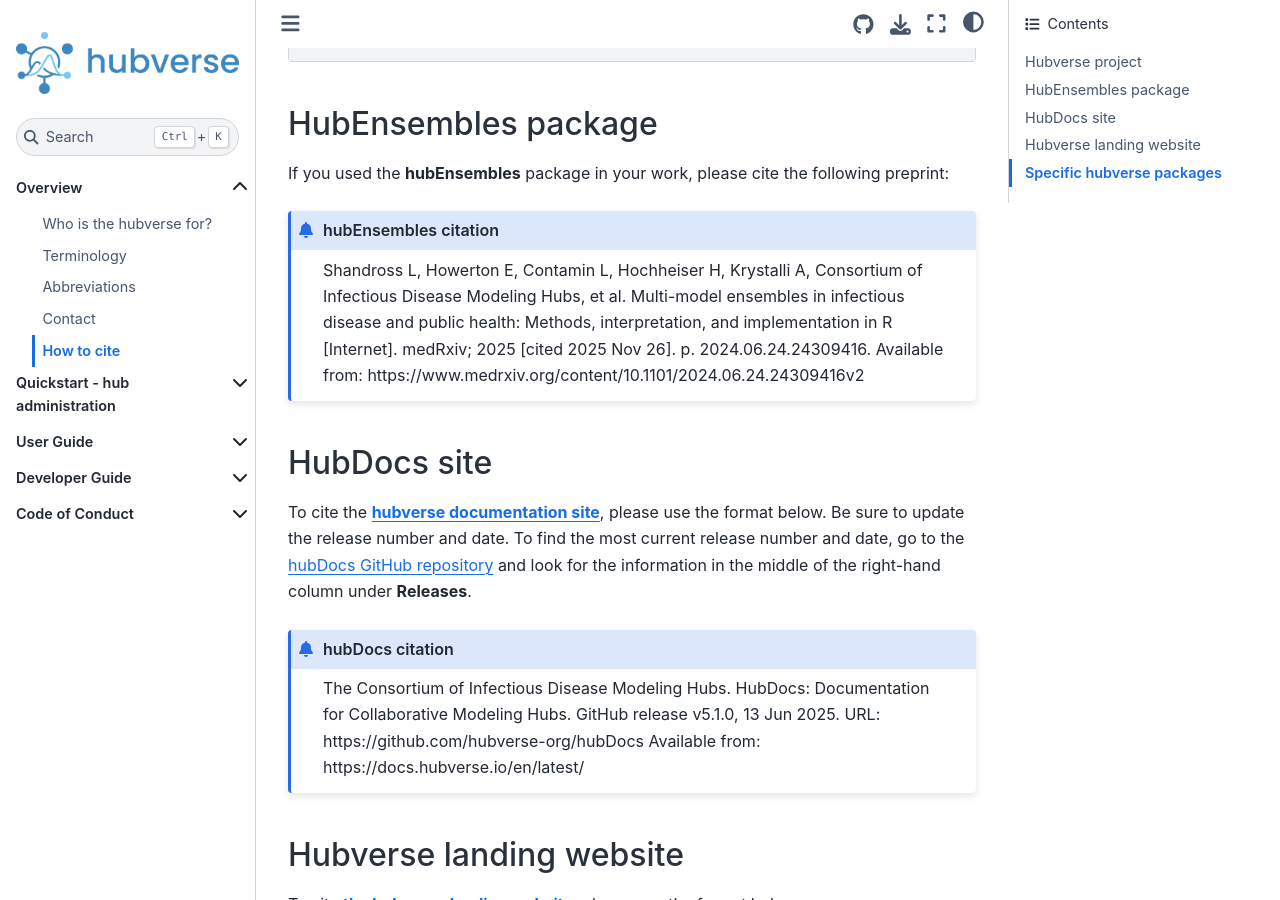
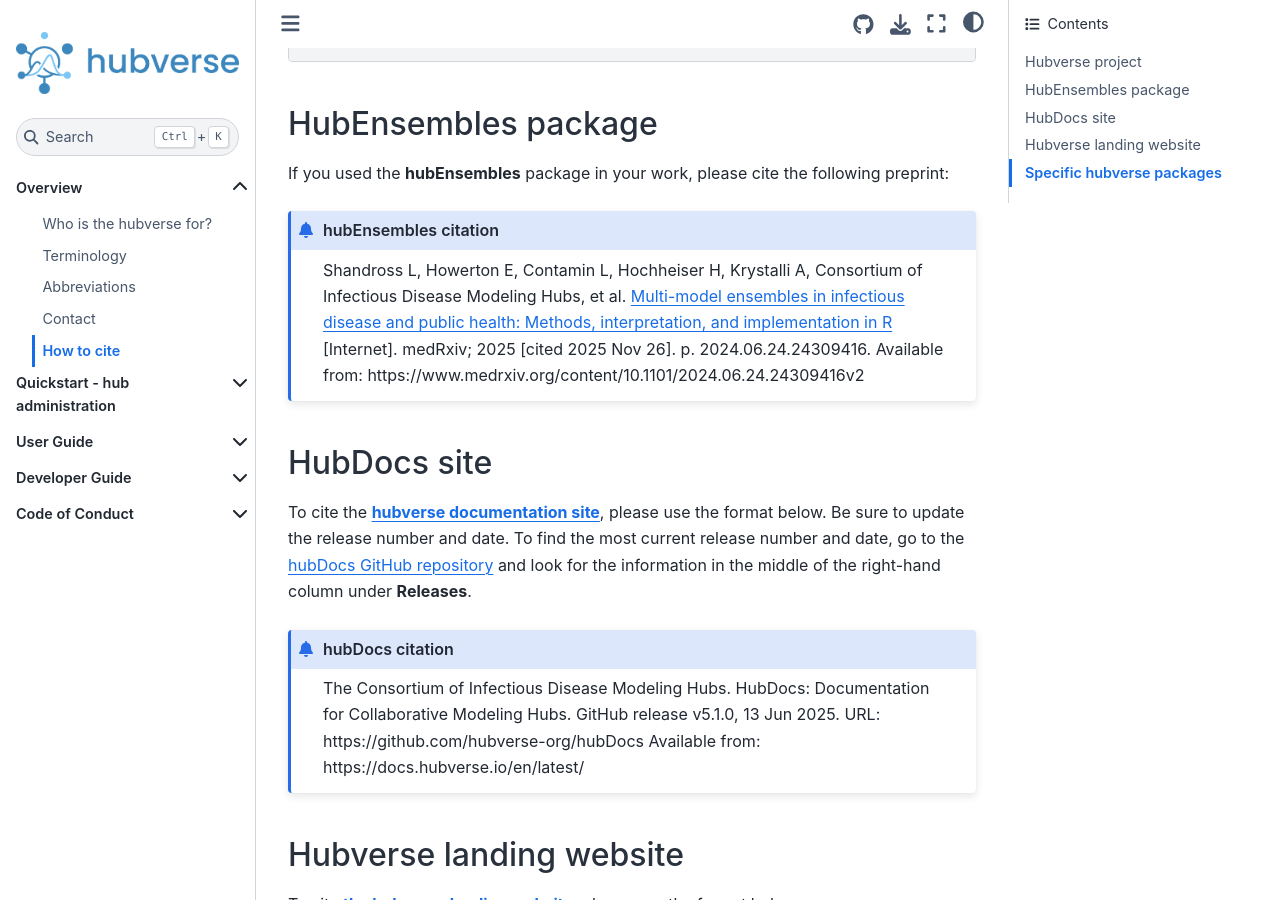
Before and after one commit to hubverse-org/hubDocs, a Sphinx documentation site: the page built from docs/source/overview/cite.md, in a window 1280 px wide and 900 px high, scrolled down 639 px. Built offline with Sphinx 7.4.7 and the Sphinx Book theme 1.1.4, drawn with Linux system fonts in a browser that asks for light colours; comment, search, counter and statistics services are not loaded; part of the change alters nothing that is shown.

````diff
--- a/docs/source/overview/cite.md
+++ b/docs/source/overview/cite.md
@@ -21,7 +21,7 @@ BibTeX:
 ## HubEnsembles package
 If you used the **hubEnsembles** package in your work, please cite the following preprint:
 ```{admonition} hubEnsembles citation
-Shandross L, Howerton E, Contamin L, Hochheiser H, Krystalli A, Consortium of Infectious Disease Modeling Hubs, et al. Multi-model ensembles in infectious disease and public health: Methods, interpretation, and implementation in R [Internet]. medRxiv; 2025 [cited 2025 Nov 26]. p. 2024.06.24.24309416. Available from: https://www.medrxiv.org/content/10.1101/2024.06.24.24309416v2
+Shandross L, Howerton E, Contamin L, Hochheiser H, Krystalli A, Consortium of Infectious Disease Modeling Hubs, et al. [Multi-model ensembles in infectious disease and public health: Methods, interpretation, and implementation in R](https://www.medrxiv.org/content/10.1101/2024.06.24.24309416v2) [Internet]. medRxiv; 2025 [cited 2025 Nov 26]. p. 2024.06.24.24309416. Available from: https://www.medrxiv.org/content/10.1101/2024.06.24.24309416v2
 ```
 
 ## HubDocs site
````
